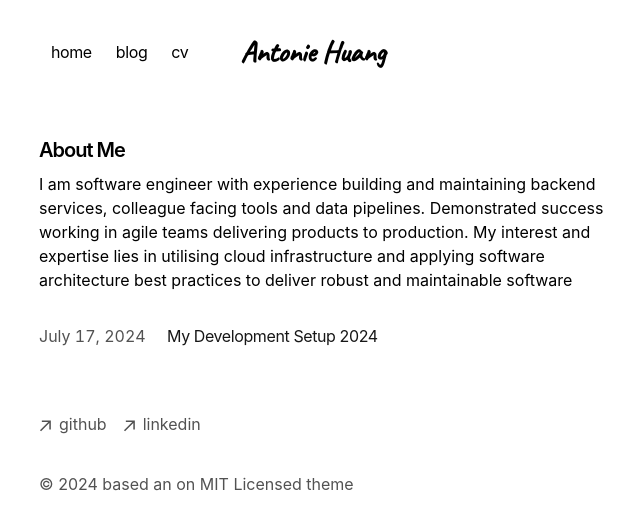
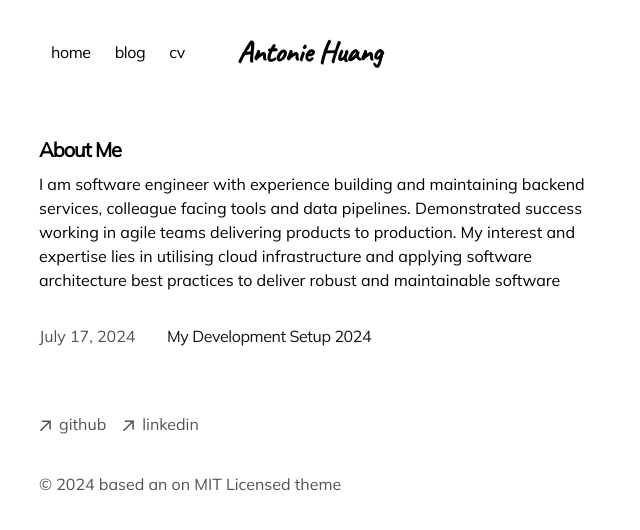
Before and after one commit to antoniehuang/antoniehuang.com, a Next.js app: page / in a window 1280 px wide. Shown: the top 530 px of the page, without its empty margins (313-953 px from the left). Built offline with nearby package versions, Linux system fonts and the light colour scheme.

Commit message:
Set primary font to Mulish
And imported few more font styles.

```diff
--- a/app/global.css
+++ b/app/global.css
@@ -1,4 +1,4 @@
-@import url("https://fonts.googleapis.com/css2?family=Caveat");
+@import url('https://fonts.googleapis.com/css2?family=Caveat&family=Mulish&family=Quicksand&family=Work+Sans&display=swap');
 @import "tailwindcss";
 
 ::selection {
@@ -16,6 +16,7 @@
   --sh-jsxliterals: #6266d1;
   --sh-property: #e25a1c;
   --sh-entity: #e25a1c;
+  --font-primary: 'Mulish', sans-serif;
 }
 
 @media (prefers-color-scheme: dark) {
@@ -32,6 +33,7 @@
 
 html {
   min-width: 360px;
+  font-family: var(--font-primary);
 }
 
 .prose .anchor {
```
